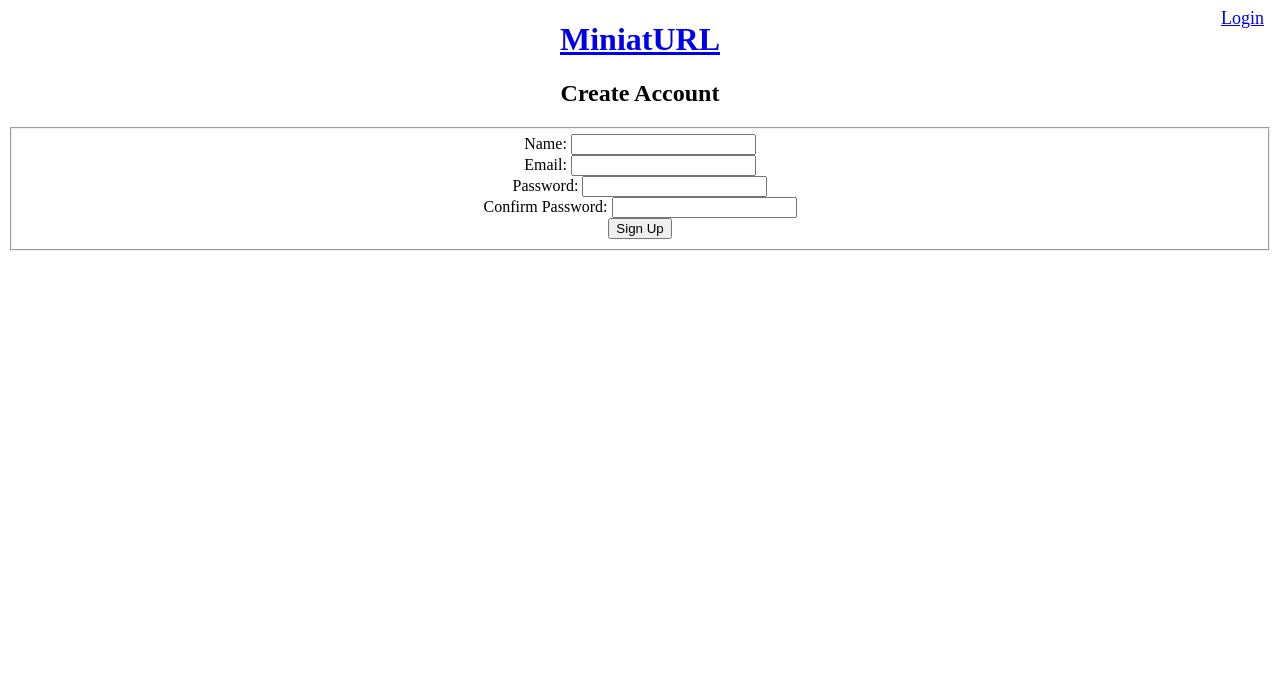
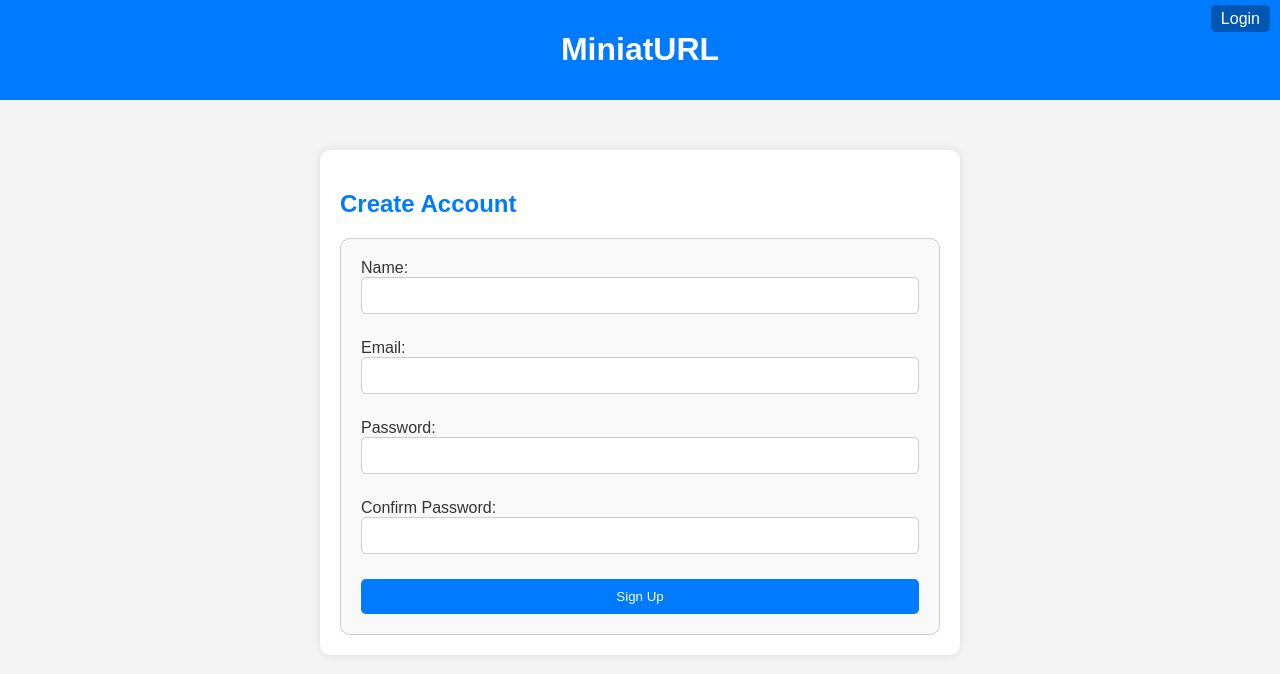
Before and after one commit to cchumacero/flask-urlshortener, a Python web app: template templates/register.html in a window 1280 px wide. Shown: the top 674 px of the page. Run offline with Jinja, Linux system fonts and the light colour scheme; the template is opened without the code that fills it, so the values that code supplies are empty.

Commit message:
Add css styles

```diff
--- a/static/css/layout.css
+++ b/static/css/layout.css
@@ -1,3 +1,4 @@
+/*
 .topright {
     position: absolute;
     top: 8px;
@@ -11,3 +12,168 @@
 .withoutDot {
     list-style-type: None;
 }
+*/
+
+/* Estilos generales */
+body {
+    font-family: Arial, sans-serif;
+    margin: 0;
+    padding: 0;
+    background-color: #f4f4f4;
+    color: #333;
+}
+
+header {
+    background-color: #007BFF;
+    color: white;
+    padding: 10px 0;
+    text-align: center;
+}
+
+header h1 a {
+    color: white;
+    text-decoration: none;
+}
+
+header h1 a:hover {
+    text-decoration: underline;
+}
+
+.topright {
+    position: absolute;
+    top: 10px;
+    right: 10px;
+}
+
+.topright a {
+    color: white;
+    text-decoration: none;
+    padding: 5px 10px;
+    background-color: #0056b3;
+    border-radius: 5px;
+}
+
+.topright a:hover {
+    background-color: #004080;
+}
+
+/* Estilos para el contenido principal */
+.centermain {
+    max-width: 600px;
+    margin: 50px auto;
+    padding: 20px;
+    background-color: white;
+    border-radius: 10px;
+    box-shadow: 0 0 10px rgba(0, 0, 0, 0.1);
+}
+
+h2, h3 {
+    color: #007BFF;
+}
+
+/* Estilos para formularios */
+.form-container {
+    padding: 20px; /* Padding uniforme */
+    border: 1px solid #ccc;
+    border-radius: 10px;
+    background-color: #f9f9f9;
+    box-sizing: border-box; /* Asegura que el padding no afecte el ancho total */
+}
+
+.form-container fieldset {
+    border: none;
+    padding: 0;
+    margin: 0;
+}
+
+.form-container label {
+    display: block;
+    margin-bottom: 10px;
+}
+
+.form-container .form-input {
+    width: 100%; /* Ocupa el 100% del ancho del contenedor */
+    padding: 10px; /* Padding uniforme */
+    margin-bottom: 15px;
+    border: 1px solid #ccc;
+    border-radius: 5px;
+    box-sizing: border-box; /* Incluye el padding y el borde en el ancho total */
+}
+
+.form-container .btn {
+    background-color: #007BFF;
+    color: white;
+    padding: 10px 20px;
+    border: none;
+    border-radius: 5px;
+    cursor: pointer;
+    width: 100%;
+    box-sizing: border-box; /* Incluye el padding en el ancho total */
+}
+
+.form-container .btn:hover {
+    background-color: #0056b3;
+}
+
+/* Estilos para mensajes flash */
+.withoutDot {
+    list-style-type: none;
+    padding: 0;
+}
+
+.withoutDot li {
+    margin-bottom: 10px;
+    padding: 10px;
+    border-radius: 5px;
+}
+
+.withoutDot li.error {
+    background-color: #ffcccc;
+    color: #cc0000;
+}
+
+.withoutDot li.success {
+    background-color: #ccffcc;
+    color: #006600;
+}
+
+/* Estilos para la sección de URL acortada */
+.short-url-container {
+    padding: 20px;
+    border: 1px solid #ccc;
+    border-radius: 10px;
+    background-color: #f9f9f9;
+}
+
+.short-url-container #shortUrlInput {
+    width: calc(100% - 120px); /* Ajuste para el botón */
+    padding: 10px;
+    border: 1px solid #ccc;
+    border-radius: 5px;
+    margin-right: 10px;
+    box-sizing: border-box;
+}
+
+.short-url-container .copyButton {
+    background-color: #007BFF;
+    color: white;
+    padding: 10px 20px;
+    border: none;
+    border-radius: 5px;
+    cursor: pointer;
+    width: 100px;
+}
+
+.short-url-container .copyButton:hover {
+    background-color: #0056b3;
+}
+
+/* Estilos para enlaces */
+a {
+    color: #007BFF;
+    text-decoration: none;
+}
+
+a:hover {
+    text-decoration: underline;
+}
--- a/templates/index.html
+++ b/templates/index.html
@@ -15,10 +15,10 @@
 <main class="centermain">
     <section>
         <h2>Paste your URL</h2>
-        <form action="/api/shorturl" method="post">
+        <form action="/api/shorturl" method="post" class="form-container">
             <fieldset>
-            <input type="url" name="original_url" id="original_url" required>
-            <input type="submit" value="Shorten!">
+                <input type="url" name="original_url" class="form-input" required>
+                <input type="submit" value="Shorten!" class="btn">
             </fieldset>
         </form>
     </section>
--- a/templates/register.html
+++ b/templates/register.html
@@ -26,26 +26,22 @@
                 </ul>
             {% endif %}
         {% endwith %}
-        <form id="registrationForm" action="/api/user/register" method="post">
+        <form id="registrationForm" action="/api/user/register" method="post" class="form-container">
             <fieldset>
                 <label for="">Name:
-                    <input type="text" name="form_name" id="" required>
+                    <input type="text" name="form_name" class="form-input" required>
                 </label>
-                <br>
                 <label for="">Email:
-                    <input type="email" name="form_email" id="" required>
+                    <input type="email" name="form_email" class="form-input" required>
                 </label>
-                <br>
                 <label for="">Password:
-                    <input type="password" name="form_password" id="password" required>
+                    <input type="password" name="form_password" id="password" class="form-input" required>
                 </label>
-                <br>
                 <label for="">Confirm Password:
-                    <input type="password" name="form_confirm_password" id="confirm_password">
+                    <input type="password" name="form_confirm_password" id="confirm_password" class="form-input">
                 </label>
                 <span id="passwordError" class="error"></span>
-                <br>
-                <input type="submit" value="Sign Up">
+                <input type="submit" value="Sign Up" class="btn">
             </fieldset>
         </form>
     </section>
--- a/templates/shortUrl.html
+++ b/templates/shortUrl.html
@@ -14,10 +14,10 @@
 
 {% block body %}
 <main class="centermain">
-    <section>
+    <section class="short-url-container">
         <h2>Your shortened URL</h2>
         <fieldset>
-            <input type="url" name="" id="shortUrlInput" value="{{ BASE_URL }}/api/shorturl/{{result.short_url}}">
+            <input type="url" id="shortUrlInput" value="{{ BASE_URL }}/api/shorturl/{{result.short_url}}">
             <button class="copyButton" onclick="copyUrl()">Copy URL</button>
         </fieldset>
     </section>
```
Also changed, not shown: templates/login.html (+6 -7 lines).
